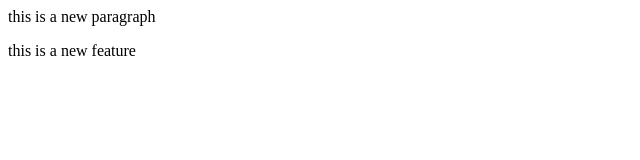
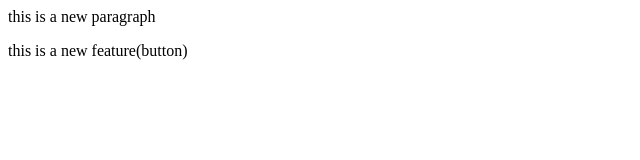
Before and after one commit to DhruvKumar2917/localRepo, a plain HTML site: page index.html in a window 1280 px wide. Shown: the full height of the page, 0-640 px from the left. Drawn offline with Linux system fonts and the light colour scheme.

Commit message:
add button

```diff
--- a/index.html
+++ b/index.html
@@ -1,4 +1,4 @@
 <p>this is a new paragraph
 </p>
-<p> this is a new feature
+<p> this is a new feature(button)
 </p>
```
